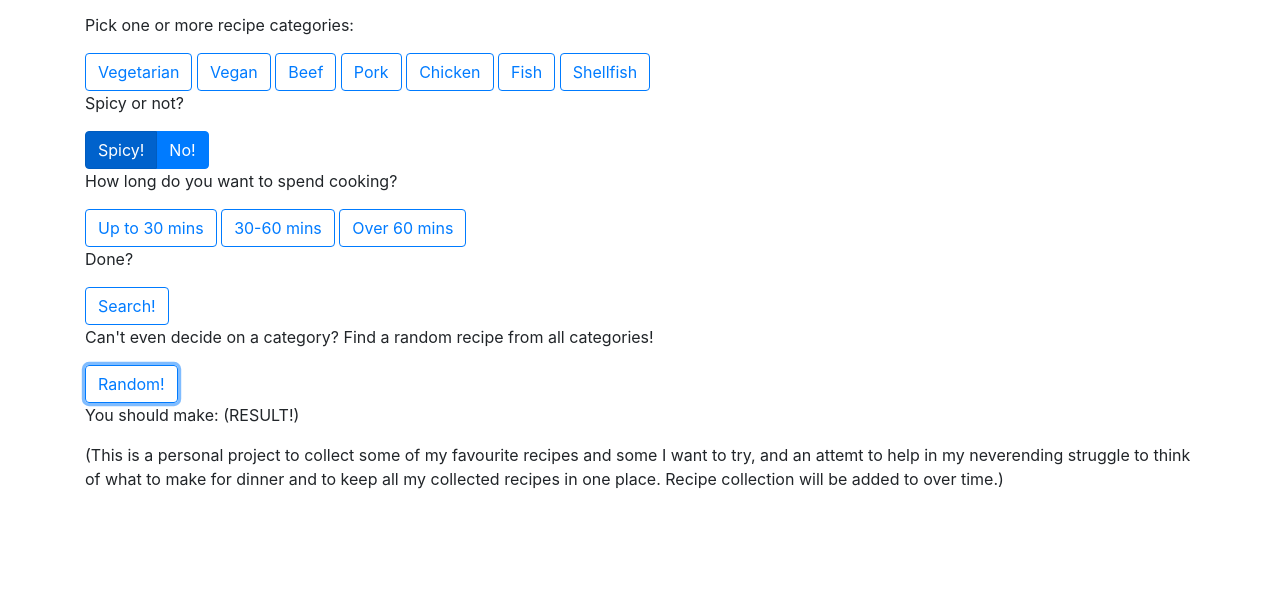
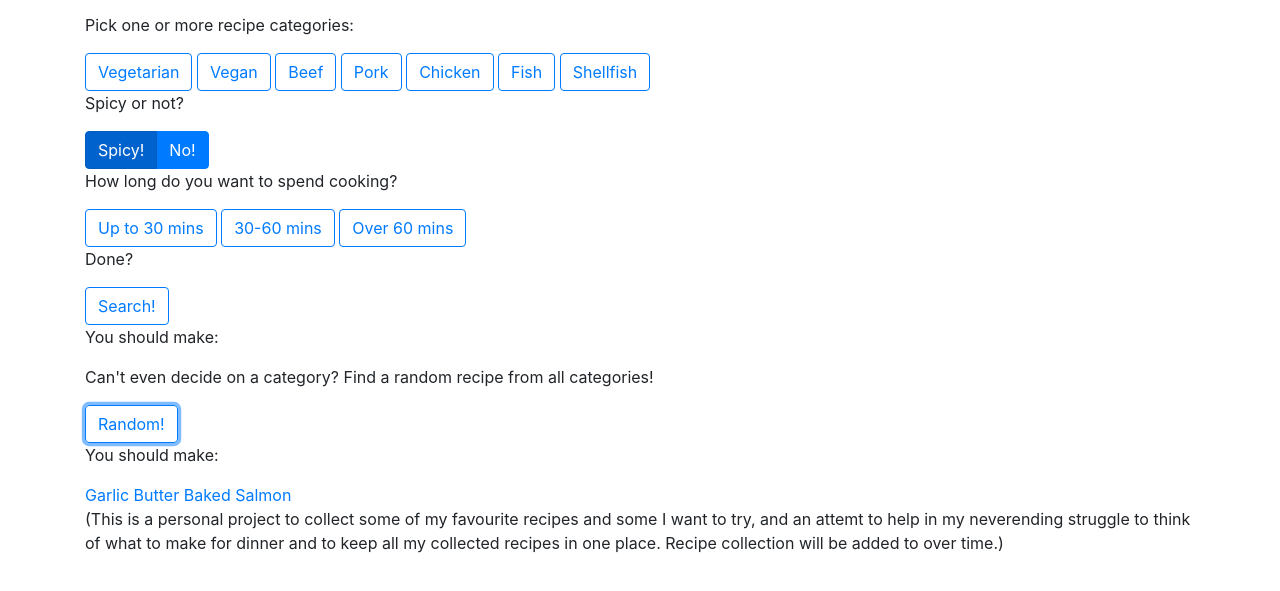
Before and after one commit to cecvak/recipes, a plain HTML site: page index.html in a window 1280 px wide. Both pictures are taken after a click on the button "Random!". Shown: the part 83-674 px from the top of the page. Drawn offline with nearby package versions, Linux system fonts and the light colour scheme.

Commit message:
change json file. need to make all buttons work as intended

```diff
--- a/index.html
+++ b/index.html
@@ -9,7 +9,7 @@
 
 </head>
 <body>
-
+   <div id="vue-app1">
     <div class="container">
       <h1>What's for dinner?</h1>
       <p>Don't know what to cook for dinner? Use the search below to get a random recipe.</p>
@@ -47,19 +47,29 @@
       <!-- Go button and random button -->
       <p>Done?</p>
       <button type="button" class="btn btn-outline-primary">Search!</button>
+      <p>You should make:</p>
+
+
       <p>Can't even decide on a category? Find a random recipe from all categories!</p>
-        <button type="button" class="btn btn-outline-primary">Random!</button>
+      <button type="button" class="btn btn-outline-primary" v-on:click="random">Random!</button>
       <!-- Show result... -->
-        <p>You should make: (RESULT!)</p>
+      <p>You should make:</p>
+      <!-- <div v-for="recipe in randomRecipe"> -->
+        <!-- <p>{{ randomRecipe.name }}</p> -->
+        <a :href="randomRecipe.link" target="_blank">{{ randomRecipe.name }}</a>
+      <!-- </div> -->
 
 
       <p>(This is a personal project to collect some of my favourite recipes and some I want to try, and an attemt to help in my neverending
           struggle to think of what to make for dinner and to keep all my collected recipes in one place. Recipe collection will be added to over time.)
       </p>
     </div>
+  </div>
 
 
 
+
+    <script src="https://cdn.jsdelivr.net/npm/vue/dist/vue.js"></script>
     <script src="main.js"></script>
 </body>
 </html>
--- a/main.js
+++ b/main.js
@@ -1,5 +1,36 @@
-$(document).ready(function(){
-    $(".btn-primary:first").click(function(){
-      $(this).button('toggle');
-    });
-  });
+// $(document).ready(function(){
+//     $(".btn-primary:first").click(function(){
+//       $(this).button('toggle');
+//     });
+//   });
+
+
+const app = new Vue ({
+    el: '#vue-app1',
+    data: {
+        recipe: [],
+        randomRecipe: {},
+    },
+
+    methods: {
+        random() {
+            const someRecipe = Math.floor(Math.random() * this.recipe.length);
+            this.randomRecipe = this.recipe[someRecipe];
+            console.log(this.randomRecipe);
+        }
+    },
+
+    created: function () {
+        fetch('recipe2.json')
+            .then(response => response.json())
+            .then(recipeResp => {
+                this.recipe = recipeResp.recipes;
+                console.log(recipeResp.recipes)
+            })
+        //     this.recipe = recipes;
+        //     console.log(recipe)
+        // }
+
+    },
+
+})
--- /dev/null
+++ b/recipe2.json
@@ -0,0 +1,284 @@
+{
+    "recipes": [
+        {
+            "name": "Mac and cheese",
+            "link": "https://www.recipetineats.com/baked-mac-and-cheese",
+            "vegetarian": "yes",
+            "vegan": "no",
+            "chicken": "no",
+            "pork": "no",
+            "beef": "no",
+            "fish": "no",
+            "shellfish": "no",
+            "spicy": "no",
+            "time": "quick",
+            "language": "en"
+        },
+        {
+            "name": "Vegetable Stir Fry",
+            "link": "https://www.onceuponachef.com/recipes/chinese-vegetable-stir-fry.html",
+            "vegetarian": "yes",
+            "vegan": "yes",
+            "chicken": "no",
+            "pork": "no",
+            "beef": "no",
+            "fish": "no",
+            "shellfish": "no",
+            "spicy": "no",
+            "time": "quick",
+            "language": "en"
+        },
+        {
+            "name": "Garlic Butter Baked Salmon",
+            "link": "https://cafedelites.com/sheet-pan-garlic-butter-baked-salmon/",
+            "vegetarian": "no",
+            "vegan": "no",
+            "chicken": "no",
+            "pork": "no",
+            "beef": "no",
+            "fish": "yes",
+            "shellfish": "no",
+            "spicy": "no",
+            "time": "middle",
+            "language": "en"
+        },
+        {
+            "name": "Madras Beef Curry",
+            "link": "https://www.taste.com.au/recipes/madras-beef-curry/cbb6fb57-dea5-453b-9214-ed68c3e017f1",
+            "vegetarian": "no",
+            "vegan": "no",
+            "chicken": "no",
+            "pork": "no",
+            "beef": "yes",
+            "fish": "no",
+            "shellfish": "no",
+            "spicy": "yes",
+            "time": "long",
+            "language": "en"
+        },
+        {
+            "name": "Greek Chicken",
+            "link": "https://www.jamieoliver.com/recipes/chicken-recipes/gorgeous-greek-chicken/",
+            "vegetarian": "no",
+            "vegan": "no",
+            "chicken": "yes",
+            "pork": "no",
+            "beef": "no",
+            "fish": "no",
+            "shellfish": "no",
+            "spicy": "no",
+            "time": "quick",
+            "language": "en"
+        },
+        {
+            "name": "Glazed Sticky Pork",
+            "link": "https://www.foodiewithfamily.com/easy-garlic-ginger-glazed-sticky-pork/",
+            "vegetarian": "no",
+            "vegan": "no",
+            "chicken": "no",
+            "pork": "yes",
+            "beef": "no",
+            "fish": "no",
+            "shellfish": "no",
+            "spicy": "no",
+            "time": "quick",
+            "language": "en"
+        },
+        {
+            "name": "Salmon with Lemon Orzo",
+            "link": "https://www.olivemagazine.com/recipes/fish-and-seafood/salmon-with-lemon-orzo/",
+            "vegetarian": "no",
+            "vegan": "no",
+            "chicken": "no",
+            "pork": "no",
+            "beef": "no",
+            "fish": "yes",
+            "shellfish": "no",
+            "spicy": "no",
+            "time": "quick",
+            "language": "en"
+        },
+        {
+            "name": "Butter Chicken",
+            "link": "https://www.recipetineats.com/butter-chicken/",
+            "vegetarian": "no",
+            "vegan": "no",
+            "chicken": "yes",
+            "pork": "no",
+            "beef": "no",
+            "fish": "no",
+            "shellfish": "no",
+            "spicy": "no",
+            "time": "middle",
+            "language": "en"
+        },
+        {
+            "name": "Sticky Sweet & Sour Sesame Pork",
+            "link": "https://thislittlepigwenttomarket.com.au/blogs/news/116026181-sticky-sweet-sour-sesame-pork-with-ginger-soba-noodle-stirfry",
+            "vegetarian": "no",
+            "vegan": "no",
+            "chicken": "no",
+            "pork": "yes",
+            "beef": "no",
+            "fish": "no",
+            "shellfish": "no",
+            "spicy": "no",
+            "time": "quick",
+            "language": "en"
+        },
+        {
+            "name": "Tamarind Beef Stir-Fry",
+            "link": "http://theepicentre.com/?recipe=tamarind-beef-stir-fry",
+            "vegetarian": "no",
+            "vegan": "no",
+            "chicken": "no",
+            "pork": "no",
+            "beef": "yes",
+            "fish": "no",
+            "shellfish": "no",
+            "spicy": "no",
+            "time": "middle",
+            "language": "en"
+        },
+        {
+            "name": "Thai Salmon Curry",
+            "link": "https://www.momskitchenhandbook.com/uncategorized/red-thai-curry-with-salmon-and-vegetables/",
+            "vegetarian": "no",
+            "vegan": "no",
+            "chicken": "no",
+            "pork": "no",
+            "beef": "no",
+            "fish": "yes",
+            "shellfish": "no",
+            "spicy": "no",
+            "time": "quick",
+            "language": "en"
+        },
+        {
+            "name": "Slow Braised Pork Shoulder",
+            "link": "https://www.bbcgoodfood.com/recipes/slow-braised-pork-shoulder-cider-parsnips",
+            "vegetarian": "no",
+            "vegan": "no",
+            "chicken": "no",
+            "pork": "yes",
+            "beef": "no",
+            "fish": "no",
+            "shellfish": "no",
+            "spicy": "no",
+            "time": "long",
+            "language": "en"
+        },
+        {
+            "name": "Pasta with Spinach and Blue Cheese Sauce",
+            "link": "https://www.easypeasyfoodie.com/gargano-pasta-spinach-blue-cheese-sauce/",
+            "vegetarian": "yes",
+            "vegan": "no",
+            "chicken": "no",
+            "pork": "yes",
+            "beef": "no",
+            "fish": "no",
+            "shellfish": "no",
+            "spicy": "no",
+            "time": "quick",
+            "language": "en"
+        },
+        {
+            "name": "Spaghetti with Prawns and Rocket",
+            "link": "https://www.jamieoliver.com/recipes/pasta-recipes/spaghetti-with-prawns-and-rocket-spaghetti-con-gamberetti-e-rucola/",
+            "vegetarian": "no",
+            "vegan": "no",
+            "chicken": "no",
+            "pork": "no",
+            "beef": "no",
+            "fish": "no",
+            "shellfish": "yes",
+            "spicy": "no",
+            "time": "quick",
+            "language": "en"
+        },
+        {
+            "name": "Roast Chicken",
+            "link": "https://www.jamieoliver.com/recipes/chicken-recipes/perfect-roast-chicken/",
+            "vegetarian": "no",
+            "vegan": "no",
+            "chicken": "yes",
+            "pork": "no",
+            "beef": "no",
+            "fish": "no",
+            "shellfish": "no",
+            "spicy": "no",
+            "time": "long",
+            "language": "en"
+        },
+        {
+            "name": "Mushroom & Cauliflower Penne",
+            "link": "https://www.jamieoliver.com/recipes/pasta-recipes/mushroom-cauliflower-penne/",
+            "vegetarian": "yes",
+            "vegan": "no",
+            "chicken": "no",
+            "pork": "no",
+            "beef": "no",
+            "fish": "no",
+            "shellfish": "no",
+            "spicy": "no",
+            "time": "quick",
+            "language": "en"
+        },
+        {
+            "name": "Rigatoni with Roasted Tomatoes and Ricotta",
+            "link": "https://www.jamieoliver.com/recipes/pasta-recipes/rigatoni-with-roasted-tomatoes-ricotta-salata/",
+            "vegetarian": "yes",
+            "vegan": "no",
+            "chicken": "no",
+            "pork": "no",
+            "beef": "no",
+            "fish": "no",
+            "shellfish": "no",
+            "spicy": "no",
+            "time": "long",
+            "language": "en"
+        },
+        {
+            "name": "Spinach & Ricotta Cannelloni",
+            "link": "https://www.jamieoliver.com/recipes/pasta-recipes/spinach-ricotta-cannelloni/",
+            "vegetarian": "yes",
+            "vegan": "no",
+            "chicken": "no",
+            "pork": "no",
+            "beef": "no",
+            "fish": "no",
+            "shellfish": "no",
+            "spicy": "no",
+            "time": "long",
+            "language": "en"
+        },
+        {
+            "name": "Veggie Shepherd's Pie",
+            "link": "https://www.bbcgoodfood.com/recipes/veggie-shepherds-pie-sweet-potato-mash",
+            "vegetarian": "yes",
+            "vegan": "no",
+            "chicken": "no",
+            "pork": "no",
+            "beef": "no",
+            "fish": "no",
+            "shellfish": "no",
+            "spicy": "no",
+            "time": "long",
+            "language": "en"
+        },
+        {
+            "name": "Satay Sweet Potato Curry",
+            "link": "https://www.bbcgoodfood.com/recipes/satay-sweet-potato-curry",
+            "vegetarian": "yes",
+            "vegan": "yes",
+            "chicken": "no",
+            "pork": "no",
+            "beef": "no",
+            "fish": "no",
+            "shellfish": "no",
+            "spicy": "no",
+            "time": "middle",
+            "language": "en"
+        }
+    ]
+}
```
Also changed, not shown: recipes.json (+6 -2 lines). Lines whose indentation alone changed are shown as unchanged.
